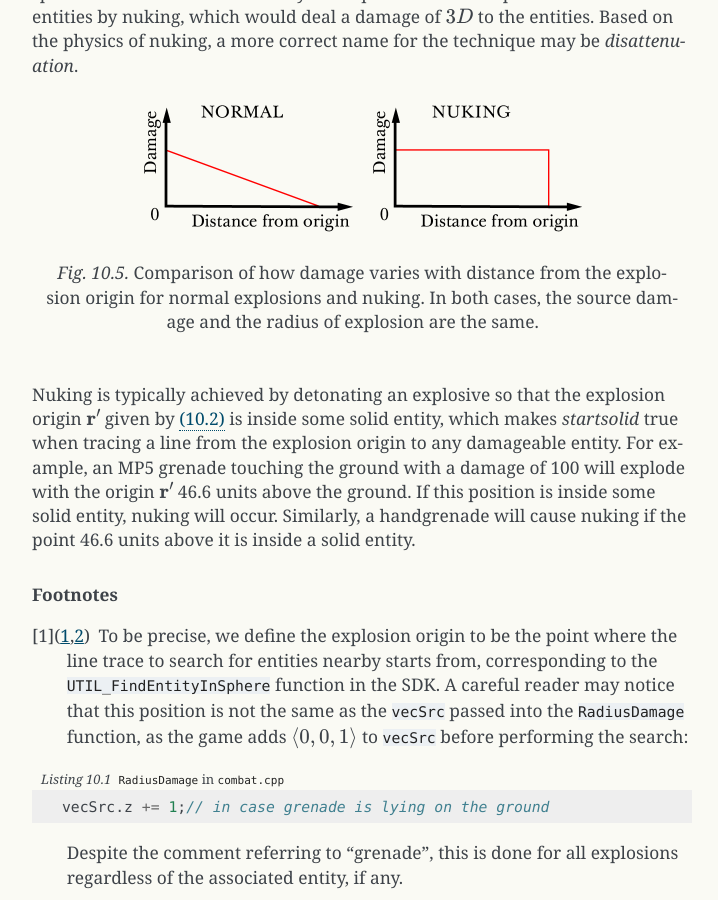
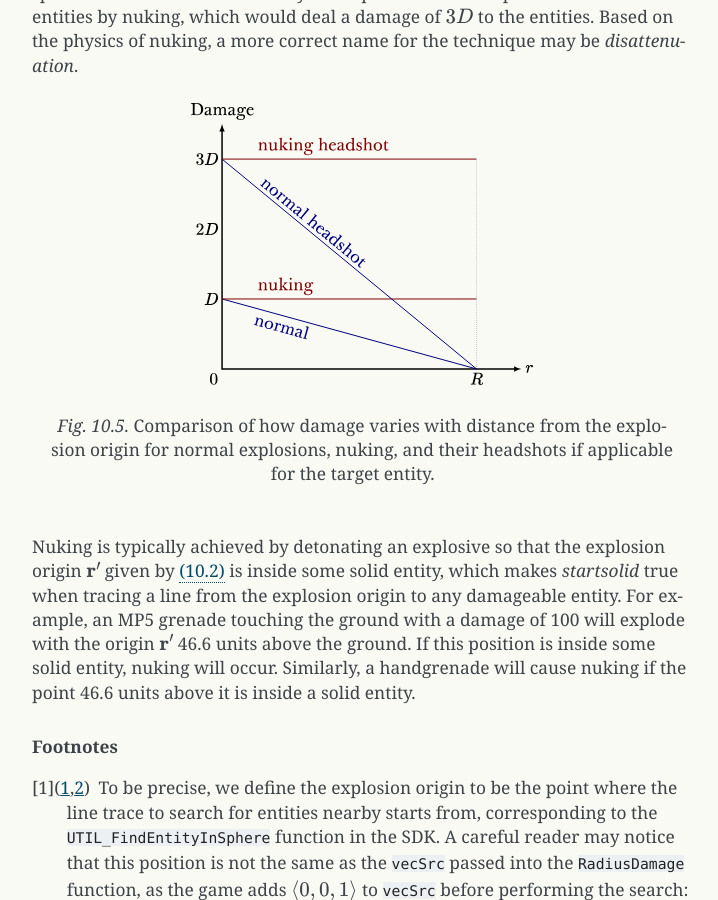
Before and after one commit to Matherunner/hldoc, a Sphinx documentation site: the page built from source/explosions.rst, in a window 1280 px wide and 900 px high, scrolled down 7229 px. Shown: the whole window, without its empty margins (388-1106 px from the left). Built offline with Sphinx 7.4.7, drawn with Linux system fonts in a browser that asks for light colours; formulas are drawn with MathJax 3.

Commit message:
Replace nuking image

```diff
--- a/source/explosions.rst
+++ b/source/explosions.rst
@@ -169,12 +169,9 @@ Recall in :ref:`explosion physics` that, in any explosion, the game searches for
 
 In the community, *nuking* commonly refers to the trick of placing explosives in locations confined in a particular way so as to disable damage attenuation computed by :eq:`damage attenuation`. The result is that the original source damage :math:`D` will inflict onto all entities found within the sphere of radius :math:`R`, as though all the entities coincide with the explosion origin with effectively :math:`\ell = 0`. If we write :math:`D'(r)` the attenuated damage as a function of :math:`r`, then we have :math:`D'(r) = D`. The usefulness of this trick is obvious. It is important to keep in mind that the source damage :math:`D` and the explosion radius :math:`R` does not change when nuking. Entities outside the sphere will remain untouched by the explosion. It is also possible to headshot entities by nuking, which would deal a damage of :math:`3D` to the entities. Based on the physics of nuking, a more correct name for the technique may be *disattenuation*.
 
-.. figure:: images/explosion-nuking.png
-   :scale: 50%
+.. figure:: images/explosion-nuking.svg
 
-   Comparison of how damage varies with distance from the explosion origin for
-   normal explosions and nuking. In both cases, the source damage and the radius
-   of explosion are the same.
+   Comparison of how damage varies with distance from the explosion origin for normal explosions, nuking, and their headshots if applicable for the target entity.
 
 Nuking is typically achieved by detonating an explosive so that the explosion origin :math:`\mathbf{r}'` given by :eq:`explosion new position` is inside some solid entity, which makes *startsolid* true when tracing a line from the explosion origin to any damageable entity. For example, an MP5 grenade touching the ground with a damage of 100 will explode with the origin :math:`\mathbf{r}'` 46.6 units above the ground. If this position is inside some solid entity, nuking will occur. Similarly, a handgrenade will cause nuking if the point 46.6 units above it is inside a solid entity.
 
```
Also changed, not shown: source/images/explosion-nuking.png (deleted), source/images/explosion-nuking.svg (added), 2 other files.
